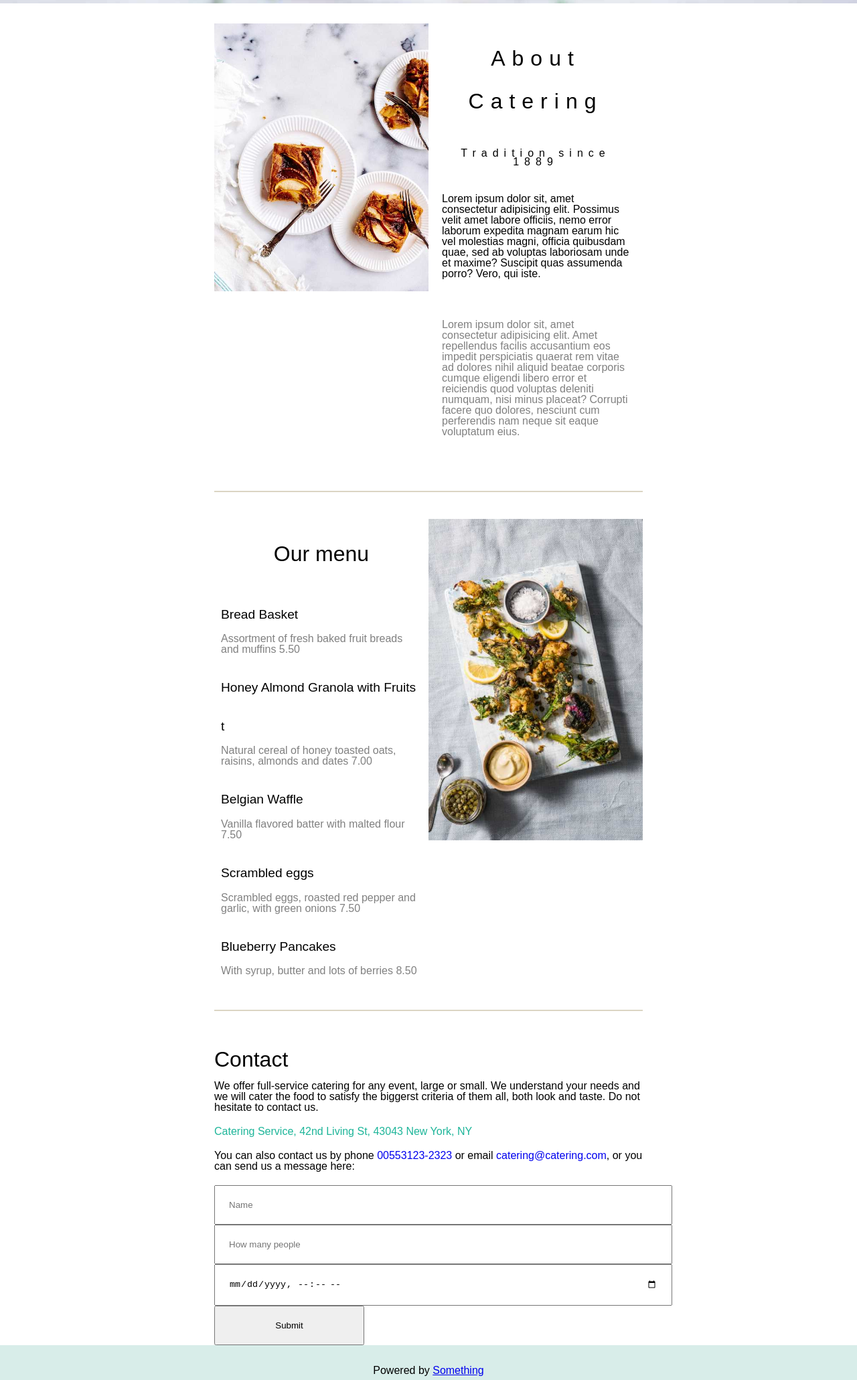
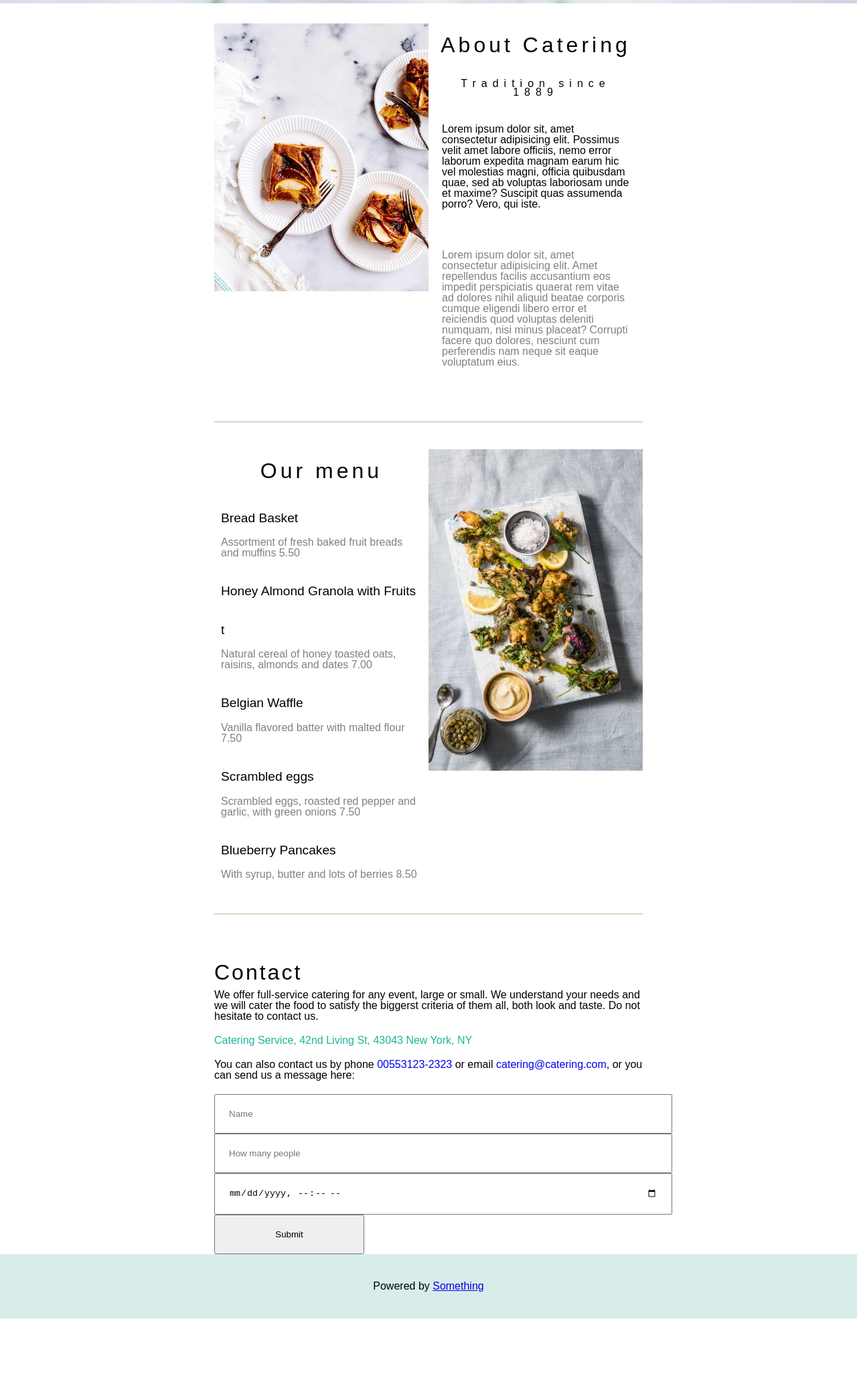
Before and after one commit to iSchoolProjects/basic-html, a plain HTML site: page index.html in a window 1280 px wide. Shown: the part 739-2800 px from the top of the page at 67% size. After the commit the page ends 2708 px from the top, so only its background shows below. Drawn offline with Linux system fonts and the light colour scheme; a web font is replaced by a local one.

Commit message:
changes_based_on_rewiev_recommendations_please_overseer

```diff
--- a/index.html
+++ b/index.html
@@ -31,17 +31,17 @@
 
     <div class="container front">
         <img src="images/hamburger.jpg" alt="haburger">
-        <div class="text">
+        <div class="title">
             <h1>Le Catering</h1>
         </div>
     </div>
 
-    <div class="container" id="about">
+    <div class="container pt-30" id="about">
         <div class="row ">
-            <div class="column">
-                <img src="images/tablesetting2.jpg" class="w-100" alt="">
+            <div class="w-50">
+                <img src="images/tablesetting2.jpg" class="w-100" alt="table2">
             </div>
-            <div class="about-text column">
+            <div class="about-text w-50">
                 <h2>About Catering</h2>
                 <h3>Tradition since 1889</h3>
                 <p>Lorem ipsum dolor sit, amet consectetur adipisicing elit. Possimus velit amet labore officiis, nemo
@@ -60,7 +60,7 @@
         </div>
 
         <div class="row" id="menu">
-            <div class="menu-text column">
+            <div class="menu-text w-50">
                 <h2>Our menu</h2>
                 <div class="menu-item padding">
                     <h4>Bread Basket</h4>
@@ -86,16 +86,16 @@
                     <p>With syrup, butter and lots of berries 8.50</p>
                 </div>
             </div>
-            <div class="column">
-                <img src="images/tablesetting.jpg" class="w-100" alt="">
+            <div class="w-50">
+                <img src="images/tablesetting.jpg" class="w-100" alt="table">
             </div>
         </div>
         <div class="container-line">
             <hr />
         </div>
     </div>
-    <div class="container " id="contact">
-        <h2>Contact</h2>
+    <div class="container pt-30" id="contact">
+        <h5>Contact</h5>
         <p>We offer full-service catering for any event, large or small. We understand your needs and we will cater the
             food to satisfy the biggerst criteria of them all, both look and taste. Do not hesitate to contact us. </p>
         <p class="color-teal">Catering Service, 42nd Living St, 43043 New York, NY </p>
--- a/styles/app.css
+++ b/styles/app.css
@@ -16,8 +16,20 @@ nav {
     padding: 20px;
 }
 
-nav.ul {
-    text-transform: capitalize;
+h2 {
+    line-height: 2;
+    font-size: 2rem;
+    letter-spacing: 5px
+}
+
+h5 {
+    font-size: 2rem;
+    padding-bottom: 10px;
+    letter-spacing: 3px;
+}
+
+nav .ul {
+    text-transform: uppercase;
     display: flex;
     align-items: center;
     list-style-type: none;
@@ -35,28 +47,26 @@ nav a {
     text-transform: uppercase;
 }
 
-nav li:hover {
+nav li:hover,
+.logo:hover {
     background: #dbd5c3;
 }
 
 .logo,
 .logo a {
     line-height: 2;
-    letter-spacing: 62x;
+    letter-spacing: 6px;
     position: relative;
     font-size: 2rem;
     text-decoration: none;
-    color: black;
+    color: #000000;
 }
 
-.logo:hover {
-    background: #dbd5c3;
-}
 
 .menu a {
     text-decoration: none;
     font-size: 2rem;
-    color: black;
+    color: #000000;
 }
 
 .container {
@@ -66,36 +76,31 @@ nav li:hover {
 }
 
 .container.front {
-    z-index: 1;
     width: 100%;
     position: relative;
-    text-align: center;
-
 }
 
 .container.front img {
-    align-items: center;
     display: block;
     width: 100%;
 }
 
-.container#about,
-.container#contac {
+.pt-30 {
     padding-top: 30px;
 }
 
-.text {
+.title {
     position: absolute;
     bottom: 8px;
     left: 15px;
 }
 
-.text h1 {
+.title h1 {
     font-size: 4rem;
     padding: 20px;
 }
 
-.column {
+.w-50 {
     width: 50%;
 }
 
@@ -109,13 +114,6 @@ nav li:hover {
     text-align: start;
     padding: 20px;
     margin: 20px;
-}
-
-.about-text h2 {
-    padding: 20px;
-    line-height: 2;
-    font-size: 2rem;
-    letter-spacing: 10px;
 }
 
 .about-text h3 {
@@ -145,9 +143,7 @@ hr {
     width: 100%;
 }
 
-.menu-text h2 {
-    text-align: center;
-}
+
 
 .menu-item {
     text-align: left;
@@ -158,10 +154,6 @@ hr {
     line-height: 2;
 }
 
-.menu-text h2 {
-    font-size: 2rem;
-    padding: 20px;
-}
 
 .menu-item h4 {
     line-height: 3;
@@ -177,10 +169,6 @@ hr {
     color: #1db599;
 }
 
-.container h2 {
-    font-size: 2rem;
-    line-height: 2;
-}
 
 .container p {
     font-size: 1rem;
@@ -212,6 +200,6 @@ input[type=submit] {
 
 footer {
     background: #d8ede9;
-    padding: 30px;
+    padding: 40px;
     text-align: center;
 }
```
